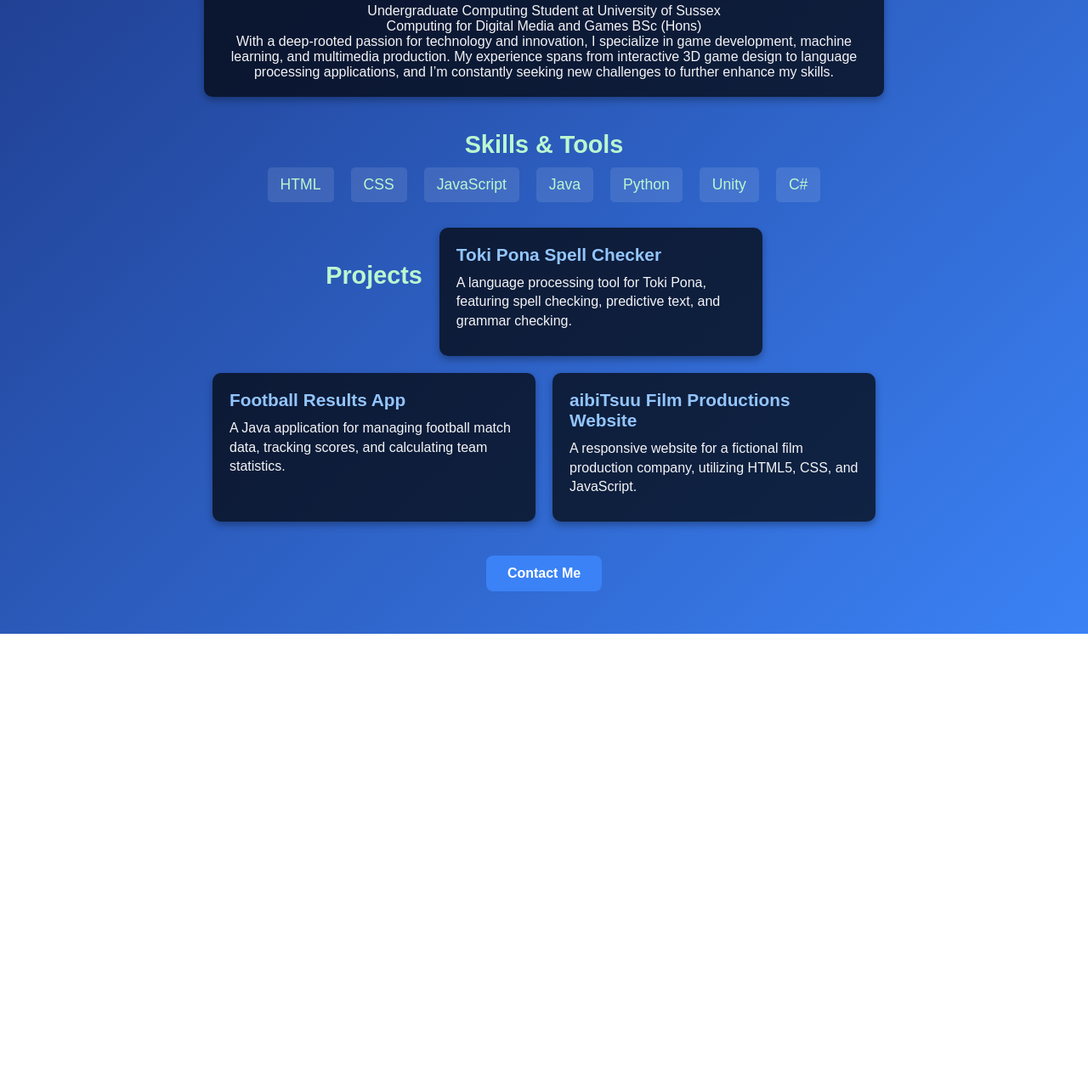
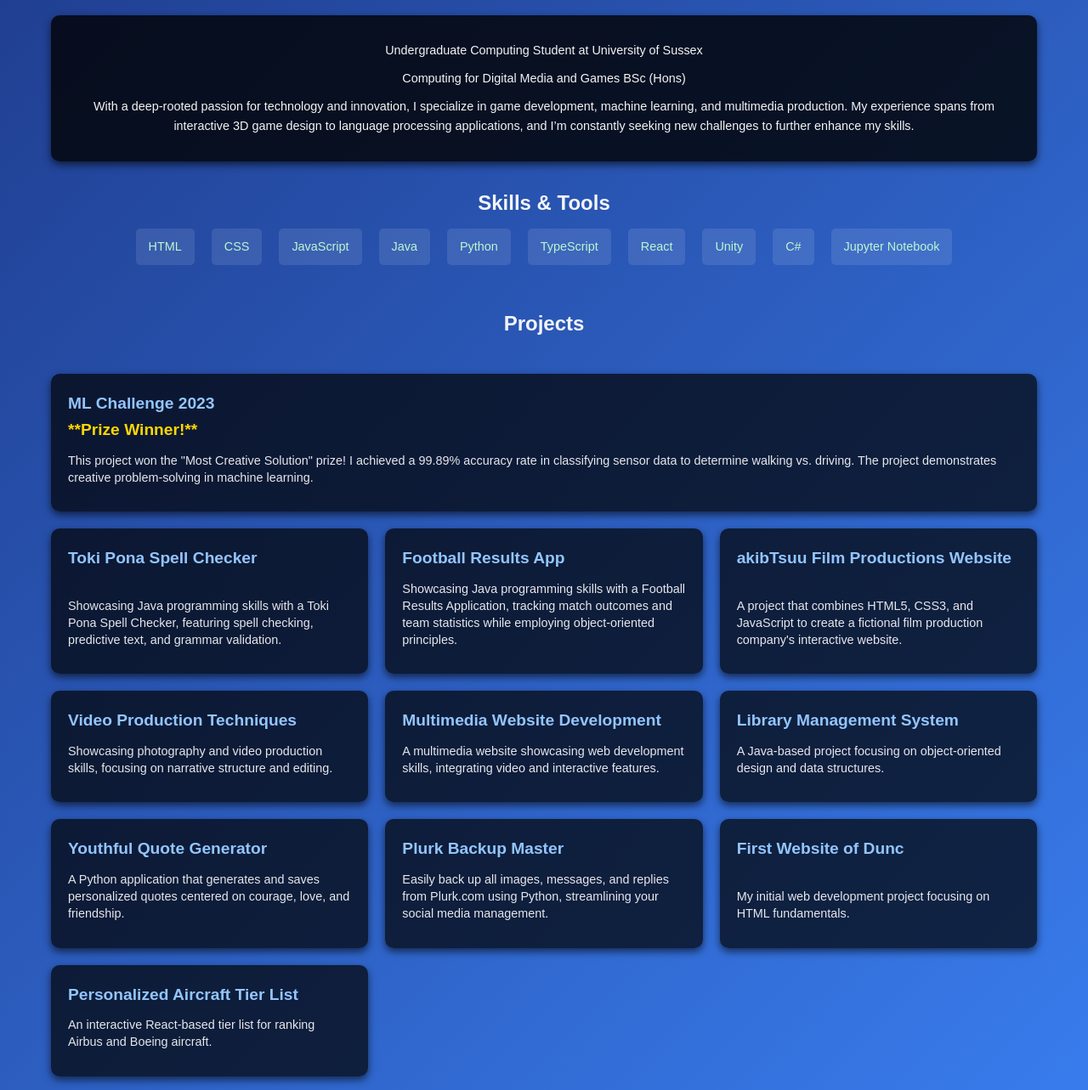
Before and after one commit to dundd2/DuncanLaw.github.io, a plain HTML site: page index.html in a window 1280 px wide. Shown: the part 211-1494 px from the top of the page at 85% size. Before the commit the page ends 957 px from the top, so only its background shows below. Drawn offline with Linux system fonts and the light colour scheme.

Commit message:
Update index.html

```diff
--- a/index.html
+++ b/index.html
@@ -1,32 +1,30 @@
 <!DOCTYPE html>
-
 <html lang="en">
 <head>
     <meta charset="UTF-8">
     <meta name="viewport" content="width=device-width, initial-scale=1.0">
     <title>Duncan Law - Portfolio</title>
     <style>
-
         * {
             margin: 0;
             padding: 0;
             box-sizing: border-box;
         }
 
-
         body {
             background: linear-gradient(135deg, #1e3a8a, #3b82f6);
             color: #f3f4f6;
-        font-family: Arial, sans-serif;
-        padding: 50px;
+            font-family: 'Arial', sans-serif;
+            line-height: 1.6;
+            padding: 50px 20px;
             overflow-x: hidden;
         }
 
         .container {
-        max-width: 800px;
+            max-width: 1200px;
             margin: 0 auto;
+            padding: 20px;
         }
-
 
         .main-header {
             text-align: center;
@@ -34,36 +32,11 @@
             animation: fadeIn 1.2s ease-in-out;
         }
 
-    h1 {
-        font-size: 2.8em;
-        font-weight: bold;
-        color: #93c5fd;
-        animation: bounce 1.5s ease infinite alternate;
+        .main-header h1 {
+            font-size: 3.5em;
+            line-height: 1.1;
+            color: #bbf7d0;
         }
-
-    @keyframes bounce {
-        0% { transform: translateY(0); }
-        100% { transform: translateY(-5px); }
-    }
-
-
-    h2 {
-        font-size: 1.8em;
-        color: #bbf7d0;
-        margin-top: 40px;
-        text-align: center;
-    }
-
-
-    .about-me {
-        text-align: center;
-        background: rgba(0, 0, 0, 0.7);
-        padding: 20px;
-        border-radius: 10px;
-        box-shadow: 0 4px 8px rgba(0, 0, 0, 0.3);
-        animation: fadeIn 1.5s ease-in-out;
-    }
-
 
         .icons {
             margin: 20px 0;
@@ -73,13 +46,28 @@
             width: 40px;
             height: 40px;
             margin: 0 10px;
-        transition: transform 0.2s;
+            transition: transform 0.2s, filter 0.2s;
         }
 
         .icons img:hover {
             transform: scale(1.2);
+            filter: brightness(1.2);
         }
 
+        .about-me {
+            text-align: center;
+            background: rgba(0, 0, 0, 0.8);
+            padding: 20px;
+            border-radius: 10px;
+            box-shadow: 0 4px 10px rgba(0, 0, 0, 0.6);
+            animation: fadeIn 1.5s ease-in-out;
+            margin-bottom: 30px;
+        }
+
+        .about-me p {
+            margin: 10px 0;
+            font-size: 0.9em;
+        }
 
         .skills {
             text-align: center;
@@ -95,61 +83,66 @@
         }
 
         .skills li {
-        font-size: 1.1em;
+            font-size: 0.9em;
             padding: 10px 15px;
             color: #bbf7d0;
             margin: 10px;
             background: rgba(255, 255, 255, 0.1);
             border-radius: 5px;
-        transition: background-color 0.3s ease;
+            transition: background-color 0.3s ease, transform 0.3s ease;
         }
 
         .skills li:hover {
             background-color: #2563eb;
+            transform: scale(1.05);
         }
 
-
         .projects {
+            display: grid;
+            grid-template-columns: 1fr; /* 第一行獨佔一列 */
+            grid-gap: 20px;
             margin-top: 20px;
-        display: flex;
-        flex-wrap: wrap;
-        gap: 20px;
-        justify-content: center;
         }
 
         .project-card {
             background: rgba(0, 0, 0, 0.7);
             padding: 20px;
             border-radius: 10px;
-        width: calc(100% / 2 - 20px);
-        box-shadow: 0 4px 8px rgba(0, 0, 0, 0.3);
-        transition: transform 0.3s;
+            box-shadow: 0 4px 10px rgba(0, 0, 0, 0.6);
+            transition: transform 0.3s, box-shadow 0.3s;
+            display: flex;
+            flex-direction: column;
+            justify-content: space-between;
         }
 
         .project-card:hover {
             transform: translateY(-10px);
+            box-shadow: 0 8px 16px rgba(0, 0, 0, 0.8);
         }
 
         .project-card h3 {
-        font-size: 1.3em;
+            font-size: 1.2em;
             color: #bbf7d0;
         }
 
         .project-card p {
             margin: 10px 0;
-        font-size: 1em;
+            font-size: 0.9em;
             line-height: 1.4;
+            color: #e5e7eb;
         }
 
         .project-card a {
             color: #93c5fd;
             text-decoration: none;
+            font-weight: bold;
+            transition: color 0.3s ease;
         }
 
         .project-card a:hover {
+            color: #60a5fa;
             text-decoration: underline;
         }
-
 
         .contact-section {
             text-align: center;
@@ -158,29 +151,44 @@
 
         .contact-btn {
             display: inline-block;
-        padding: 12px 25px;
+            padding: 10px 20px;
             background-color: #3b82f6;
             color: white;
             border-radius: 8px;
             text-decoration: none;
             font-weight: bold;
-        transition: background-color 0.3s;
+            transition: background-color 0.3s, transform 0.2s;
         }
 
         .contact-btn:hover {
             background-color: #2563eb;
+            transform: scale(1.05);
+        }
+
+        .footer {
+            text-align: center;
+            margin-top: 40px;
+            font-size: 0.8em;
+            color: #e5e7eb;
         }
 
         @keyframes fadeIn {
             0% { opacity: 0; transform: translateY(20px); }
             100% { opacity: 1; transform: translateY(0); }
         }
+
+        /* 為後續項目設置每行三個 */
+        .projects-3 {
+            display: grid;
+            grid-template-columns: repeat(3, 1fr); /* 三列 */
+            grid-gap: 20px;
+        }
     </style>
 </head>
 <body>
     <div class="container">
         <div class="main-header">
-<h1>Chun Yin (Duncan) Law</h1>
+            <h1>Duncan Law</h1>
             <div class="icons">
                 <a href="https://www.linkedin.com/in/duncan-l400" target="_blank">
                     <img src="linkedin-icon.png" alt="LinkedIn">
@@ -205,29 +213,74 @@
                 <li>JavaScript</li>
                 <li>Java</li>
                 <li>Python</li>
+                <li>TypeScript</li>
+                <li>React</li>
                 <li>Unity</li>
                 <li>C#</li>
+                <li>Jupyter Notebook</li>
             </ul>
         </div>
 
+        <h2 style="text-align: center; margin: 40px 0;">Projects</h2>
         <div class="projects">
-        <h2>Projects</h2>
+            <div class="project-card prize-winner">
+                <h3><a href="https://github.com/dundd2/ML-Challenge2023" target="_blank">ML Challenge 2023 <br> <span style="color: gold;">**Prize Winner!**</span></a></h3>
+                <p>This project won the "Most Creative Solution" prize! I achieved a 99.89% accuracy rate in classifying sensor data to determine walking vs. driving. The project demonstrates creative problem-solving in machine learning.</p>
+            </div>
+        </div>
+
+        <div class="projects projects-3">
+
             <div class="project-card">
                 <h3><a href="https://github.com/dundd2/IFY-Computing-Project-HW-2023-TokiPonaSpellChecker" target="_blank">Toki Pona Spell Checker</a></h3>
-            <p>A language processing tool for Toki Pona, featuring spell checking, predictive text, and grammar checking.</p>
+                <p>Showcasing Java programming skills with a Toki Pona Spell Checker, featuring spell checking, predictive text, and grammar validation.</p>
             </div>
             <div class="project-card">
                 <h3><a href="https://github.com/dundd2/IFY-Object-Oriented-Programming-with-Java-HW-2023-Football-Results" target="_blank">Football Results App</a></h3>
-            <p>A Java application for managing football match data, tracking scores, and calculating team statistics.</p>
+                <p>Showcasing Java programming skills with a Football Results Application, tracking match outcomes and team statistics while employing object-oriented principles.</p>
             </div>
             <div class="project-card">
-            <h3><a href="https://github.com/dundd2/IFY-Website-Design-and-Development-Homework-2023-akibTsuu-Film-Productions" target="_blank">aibiTsuu Film Productions Website</a></h3>
-            <p>A responsive website for a fictional film production company, utilizing HTML5, CSS, and JavaScript.</p>
+                <h3><a href="https://github.com/dundd2/IFY-Website-Design-and-Development-Homework-2023-akibTsuu-Film-Productions" target="_blank">akibTsuu Film Productions Website</a></h3>
+                <p>A project that combines HTML5, CSS3, and JavaScript to create a fictional film production company's interactive website.</p>
+            </div>
+            <div class="project-card">
+                <h3><a href="https://github.com/dundd2/Y2-Video-Production-Techniques-Assignment-1" target="_blank">Video Production Techniques</a></h3>
+                <p>Showcasing photography and video production skills, focusing on narrative structure and editing.</p>
+            </div>
+            <div class="project-card">
+                <h3><a href="https://github.com/dundd2/Y1-Introduction-to-Multimedia-Multimedia-Web-Site-Development" target="_blank">Multimedia Website Development</a></h3>
+                <p>A multimedia website showcasing web development skills, integrating video and interactive features.</p>
+            </div>
+            <div class="project-card">
+                <h3><a href="https://github.com/dundd2/Y1-Introduction-to-Programming-Project-T1" target="_blank">Library Management System</a></h3>
+                <p>A Java-based project focusing on object-oriented design and data structures.</p>
+            </div>
+            <div class="project-card">
+                <h3><a href="https://github.com/dundd2/Youthful-Quote-Generator" target="_blank">Youthful Quote Generator</a></h3>
+                <p>A Python application that generates and saves personalized quotes centered on courage, love, and friendship.</p>
+            </div>
+            <div class="project-card">
+                <h3><a href="https://github.com/dundd2/Plurk-Backup-Master" target="_blank">Plurk Backup Master</a></h3>
+                <p>Easily back up all images, messages, and replies from Plurk.com using Python, streamlining your social media management.</p>
+            </div>
+            <div class="project-card">
+                <h3><a href="https://github.com/dundd2/First-Website-of-Dunc" target="_blank">First Website of Dunc</a></h3>
+                <p>My initial web development project focusing on HTML fundamentals.</p>
+            </div>
+            <div class="project-card">
+                <h3><a href="https://github.com/dundd2/Personalized-Aircraft-Tier-List" target="_blank">Personalized Aircraft Tier List</a></h3>
+                <p>An interactive React-based tier list for ranking Airbus and Boeing aircraft.</p>
             </div>
         </div>
 
         <div class="contact-section">
-        <a href="mailto:dunddatuk@gmail.com" class="contact-btn">Contact Me</a>
+            <h2>Contact Me</h2>
+            <p>For inquiries or collaborations, feel free to reach out!</p>
+            <a href="mailto:duncan.law@example.com" class="contact-btn">Email Me</a>
+        </div>
+
+        <div class="footer">
+            <p>&copy; 2024 Duncan Law. All rights reserved.</p>
         </div>
     </div>
 </body>
```
Lines whose indentation alone changed are shown as unchanged.
